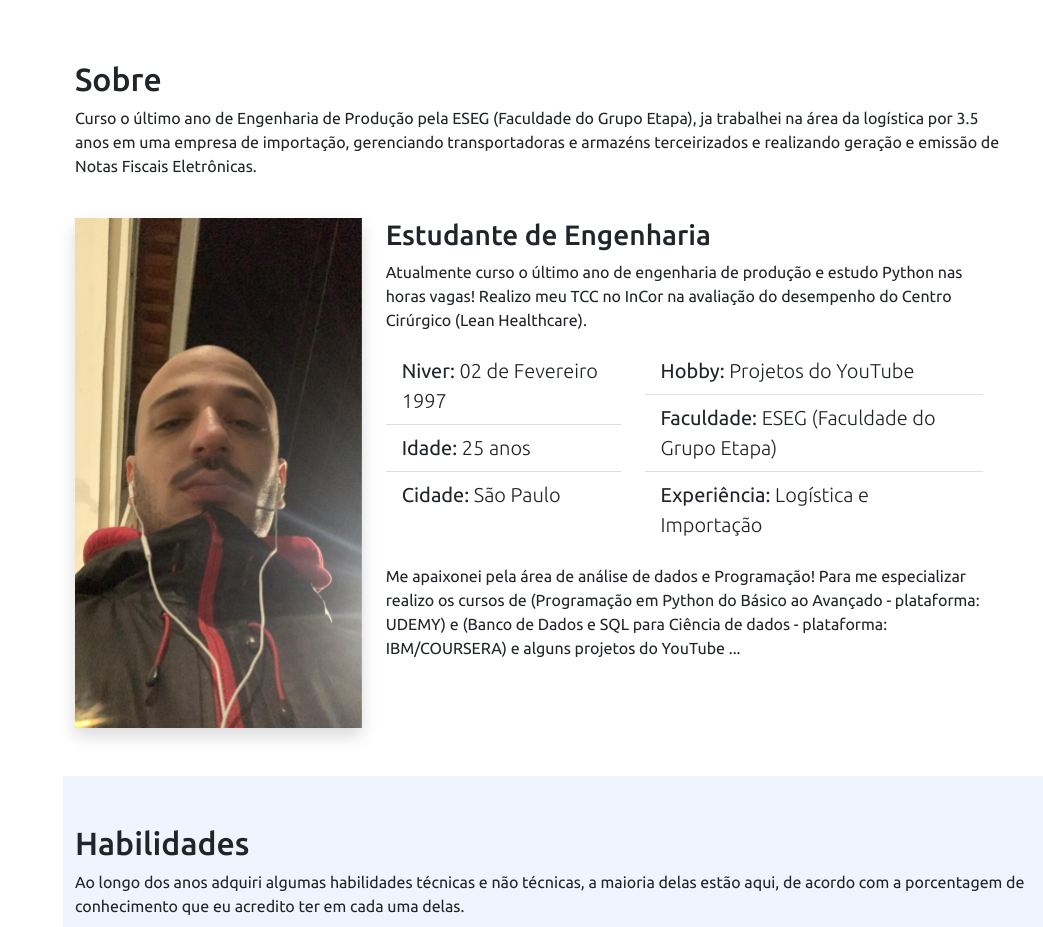
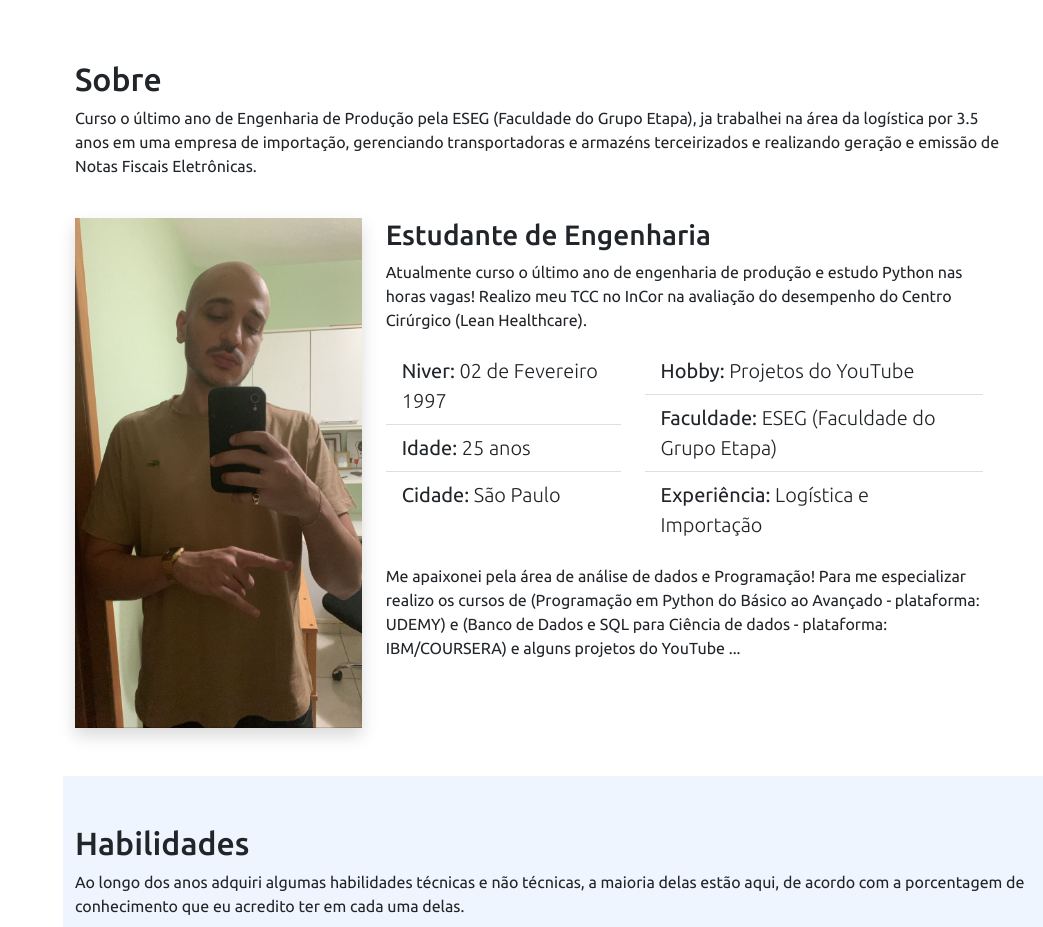
Before and after one commit to victorborges2/portifolio_responsivo, a Flask app: page / in a window 1280 px wide. Shown: the part 804-1731 px from the top of the page, without its empty margins (237-1280 px from the left). Run offline with Flask 2, Linux system fonts and the light colour scheme; some libraries are stand-ins or nearby versions.

Commit message:
foto atualizada

```diff
--- a/templates/index.html
+++ b/templates/index.html
@@ -8,7 +8,7 @@
     <link rel="stylesheet" href="../static/style.css">
     <link rel="icon" type="image/jpeg" href="../static/foto_eu2.jpeg">
     <link rel="stylesheet" href="https://cdn.jsdelivr.net/npm/bootstrap-icons@1.8.3/font/bootstrap-icons.css">
-    <title>Gus Code</title>
+    <title>Victor Code</title>
 </head>
 <body>
 
@@ -83,7 +83,7 @@
                 </div>
                 <div class="row mt-4">
                     <div class="col-md-4">
-                        <img class="img-fluid shadow" src="../static/foto_eu.jpeg" alt="Foto do Victor">
+                        <img class="img-fluid shadow" src="../static/foto_eu2.jpeg" alt="Foto do Victor">
                     </div>
                 <div class="col-md-8">
                     <h3>Estudante de Engenharia</h3>
```
